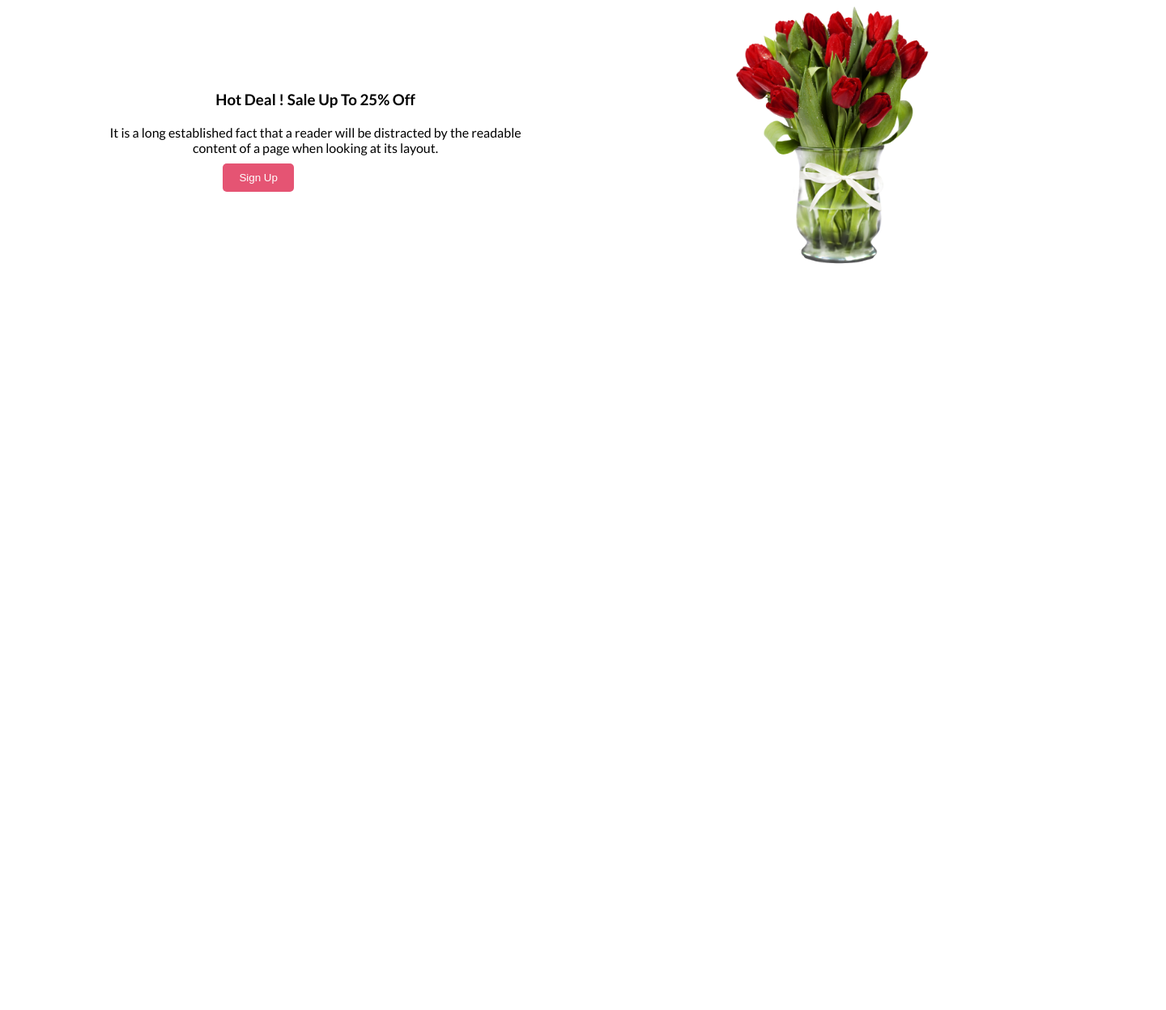
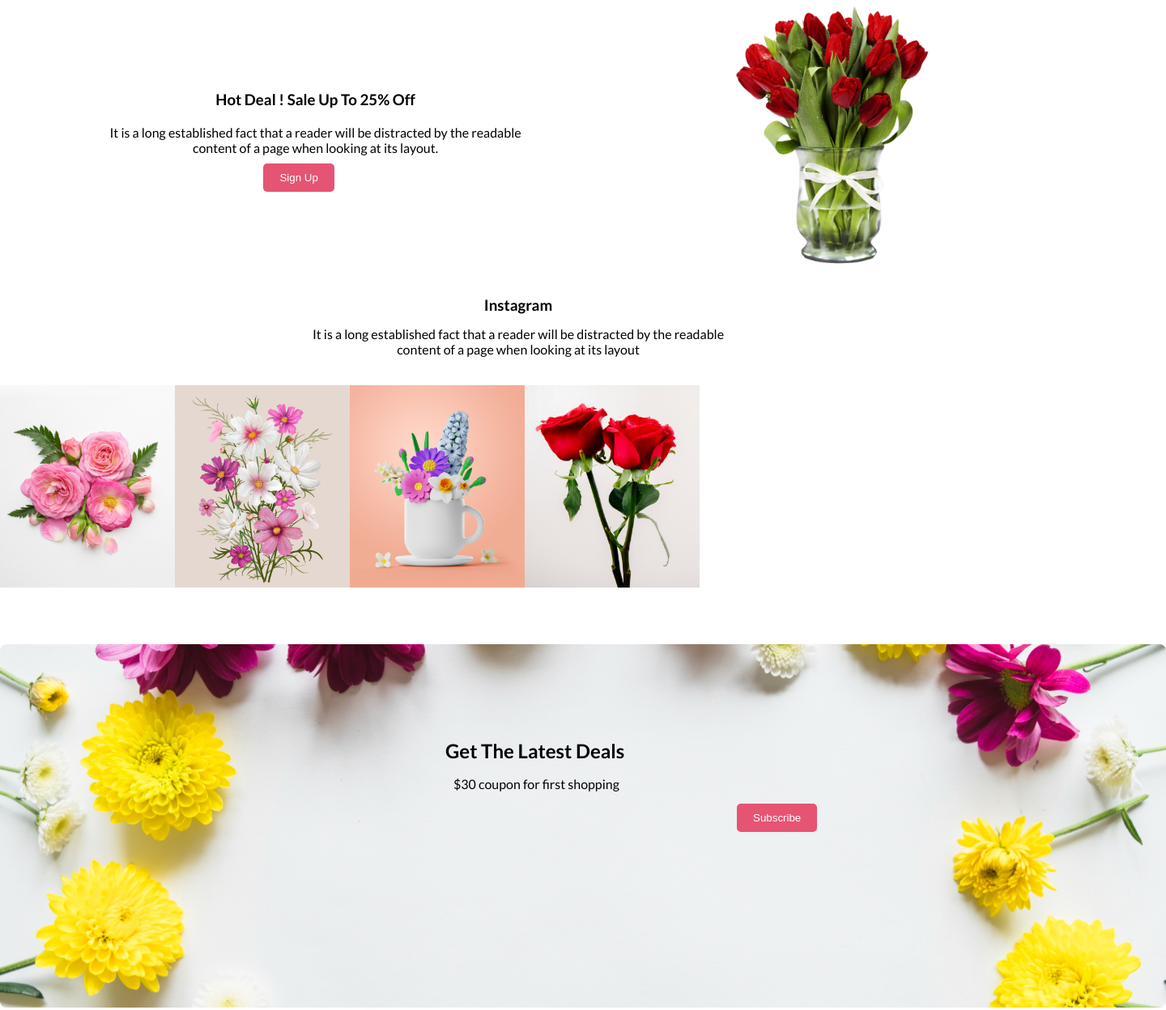
Before and after one commit to Nahin99/Lite-Smell-Flower-Shop, a plain HTML site: page index.html in a window 1280 px wide. Shown: the part 1051-2299 px from the top of the page at 81% size, 1440 px wide, since content can reach past the window. Before the commit the page ends 1387 px from the top, so only its background shows below. Drawn offline with Linux system fonts and the light colour scheme.

Commit message:
added bg

```diff
--- a/index.html
+++ b/index.html
@@ -63,6 +63,32 @@
 </div>
     </div>
 </section>
+<!--Instagram section-->
+<section>
+    <h3 class="social">Instagram</h3>
+    <div>
+        <p class="bio">
+            It is a long established fact that a reader will be distracted by the readable<br>content of a page when looking at its layout
+        </p>
+    </div>
+    <div class="second-pic">
+        <img src="Flower Asset/Flower 01.png" alt="Loading..">
+        <img src="Flower Asset/Rectangle 4.png" alt="Loading..">
+        <img src="Flower Asset/Rectangle 5.png" alt="Loading">
+        <img src="Flower Asset/Rectangle 6.png" alt="Loading">
+    </div>
+</div>
+<div class="bg-image">
+    <img src="Flower Asset/Rectangle 9.png">
+    <h1 class="offer1">
+      Get The Latest Deals
+    </h1>
+      <p class="offer2">
+        $30 coupon for first shopping
+      </p>
+      <button class="btn-primary last">Subscribe</button>
+</div>
+</section>
 </main>
 
 
--- a/styles/style.css
+++ b/styles/style.css
@@ -67,11 +67,68 @@ background-color:#477D1126;
     display: flex;
     justify-content: space-around;
     align-items: center;
+    margin-bottom: 30px;
 }
 .hot-expression, .hot-text{
     text-align: center;
     padding: 10px;
 }
 .extra{
-    margin-left: 150px;
+    margin-left: 200px;
 }
+.social, .bio{
+    text-align: center;
+    padding-bottom: 15px;
+}
+.second-pic{
+    display: flex;
+    text-align: center;
+    padding-top: 20px;
+    padding-bottom: 70px;
+    height: 250px;
+    width: 250px;
+}
+.bg-image{
+  background-repeat: no-repeat;
+  background-attachment: fixed;
+  background-size: cover;
+}
+.summery{
+    text-align: center;
+    font-size: 40px;
+    font-style: normal;
+    font-weight: 800;
+    line-height: normal;
+    padding-top: 0px;
+    margin-bottom: 100px;
+}
+.bg-image{
+
+
+        position: relative;
+    }
+
+    .offer1 {
+        position: absolute;
+        font-weight: 700px;
+        text-align: center;
+        top: 17px;
+        left: 50px;
+        margin-top: 100px ;
+        margin-left: 500px;
+    }
+
+    .offer2 {
+        position: absolute;
+        bottom: 20px;
+        left: 10px;
+        margin-bottom: 250px ;
+        margin-left: 550px;
+    }
+    .last{
+        position: absolute;
+        bottom: 20px;
+        left: 10px;
+        margin-bottom: 200px ;
+        margin-left: 900px;
+    }
```
